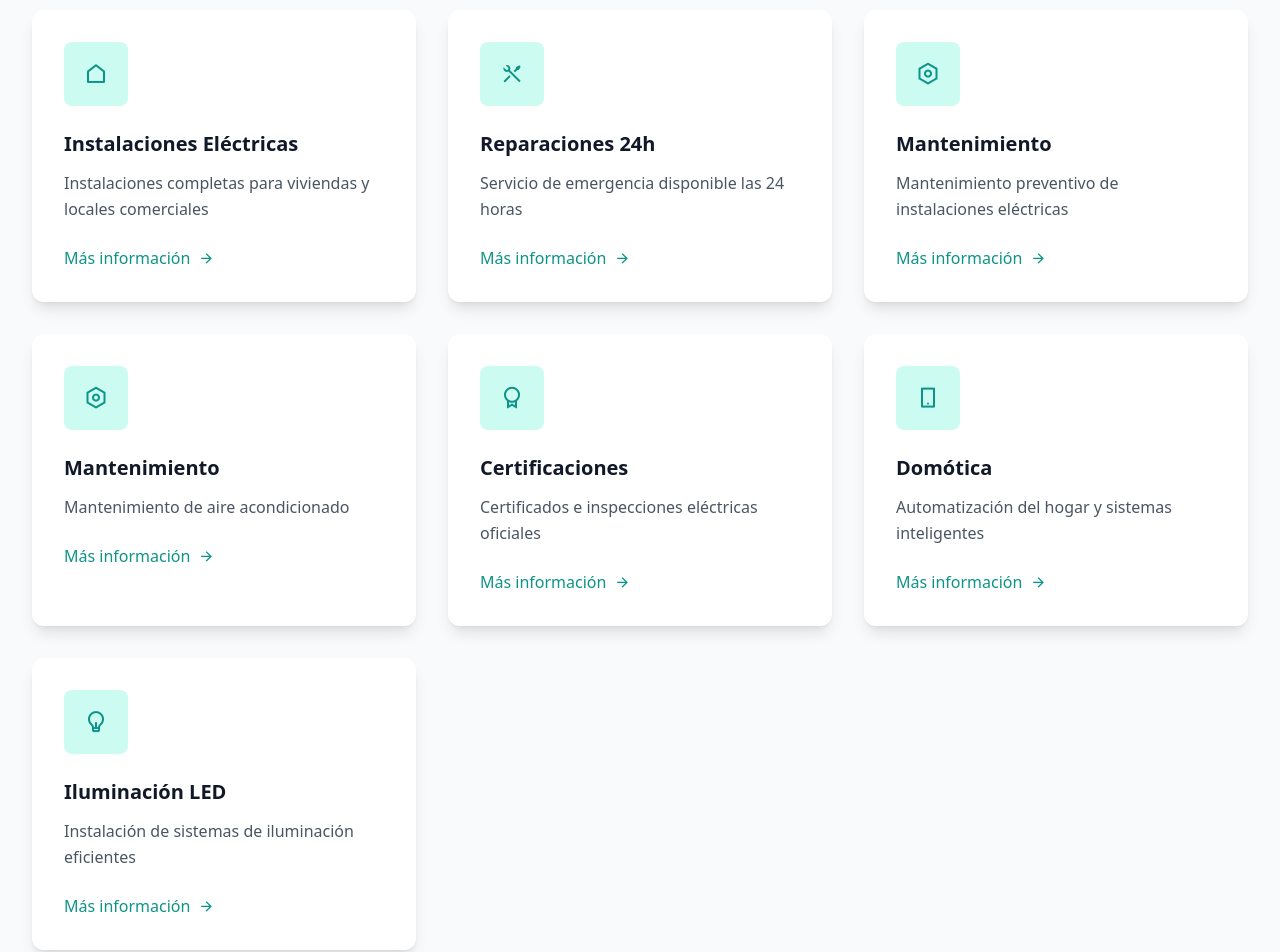
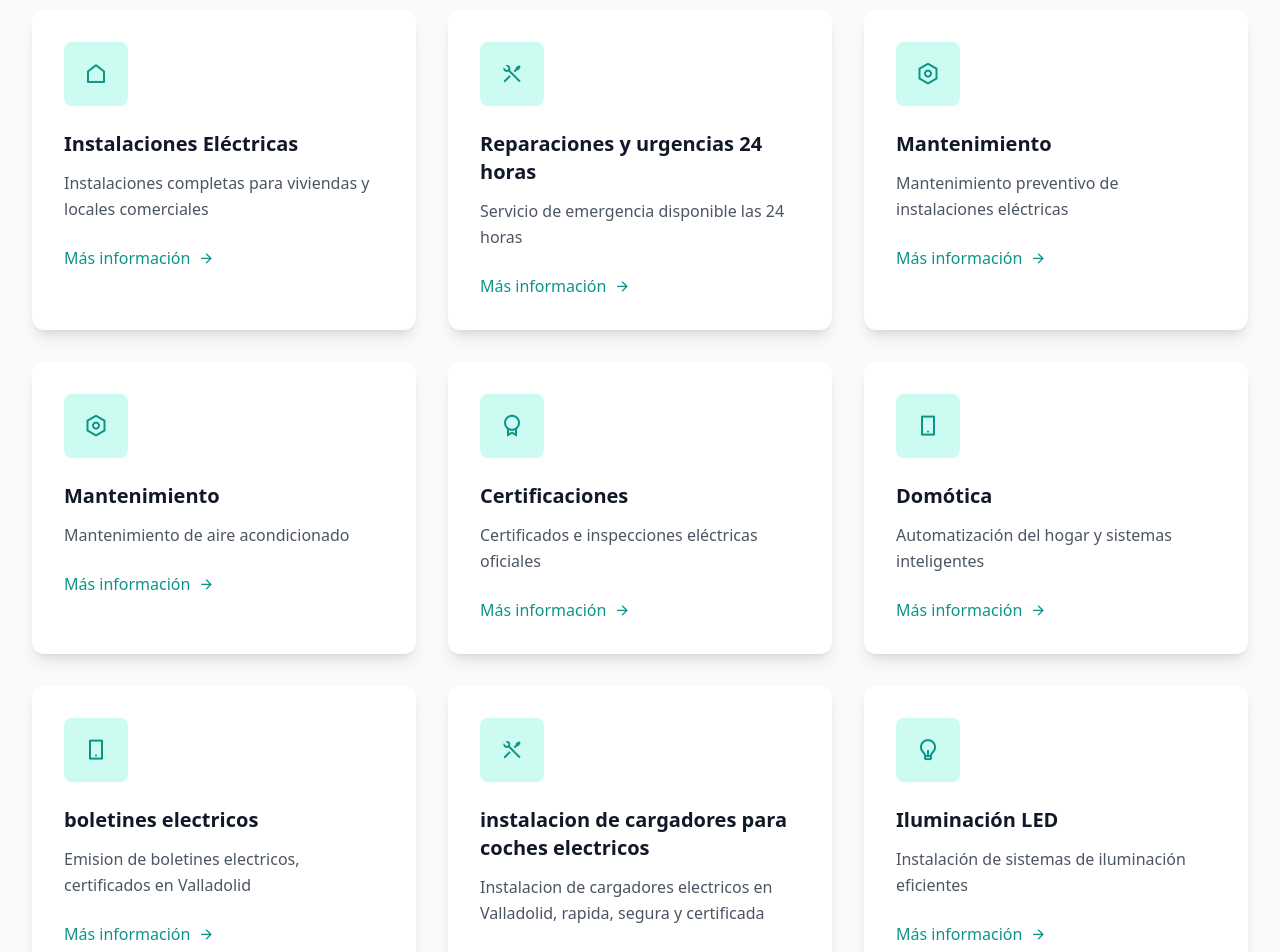
Before and after one commit to servirepararar/electrovalladolid, a React (Vite) app: page / in a window 1280 px wide. Shown: the part 1240-2192 px from the top of the page. Built offline with nearby package versions, Linux system fonts and the light colour scheme.

Commit message:
Modify service titles and add new electrical services
Updated service titles and added new services for electrical installations and bulletins.

```diff
--- a/src/pages/home/page.tsx
+++ b/src/pages/home/page.tsx
@@ -14,7 +14,7 @@ export default function Home() {
     },
     {
       id: 'reparaciones',
-      title: 'Reparaciones 24h',
+      title: 'Reparaciones y urgencias 24 horas',
       description: 'Servicio de emergencia disponible las 24 horas',
       icon: 'ri-tools-line'
     },
@@ -41,6 +41,18 @@ export default function Home() {
       title: 'Domótica',
       description: 'Automatización del hogar y sistemas inteligentes',
       icon: 'ri-smartphone-line'
+    },
+    {
+      id: 'boletines electricos',
+      title: 'boletines electricos',
+      description: 'Emision de boletines electricos, certificados en Valladolid',
+      icon: 'ri-smartphone-line'
+    },
+    {
+      id: 'instalacion de cargadores para coches electricos',
+      title: 'instalacion de cargadores para coches electricos',
+      description: 'Instalacion de cargadores electricos en Valladolid, rapida, segura y certificada',
+      icon: 'ri-tools-line'
     },
     {
       id: 'led',
```
